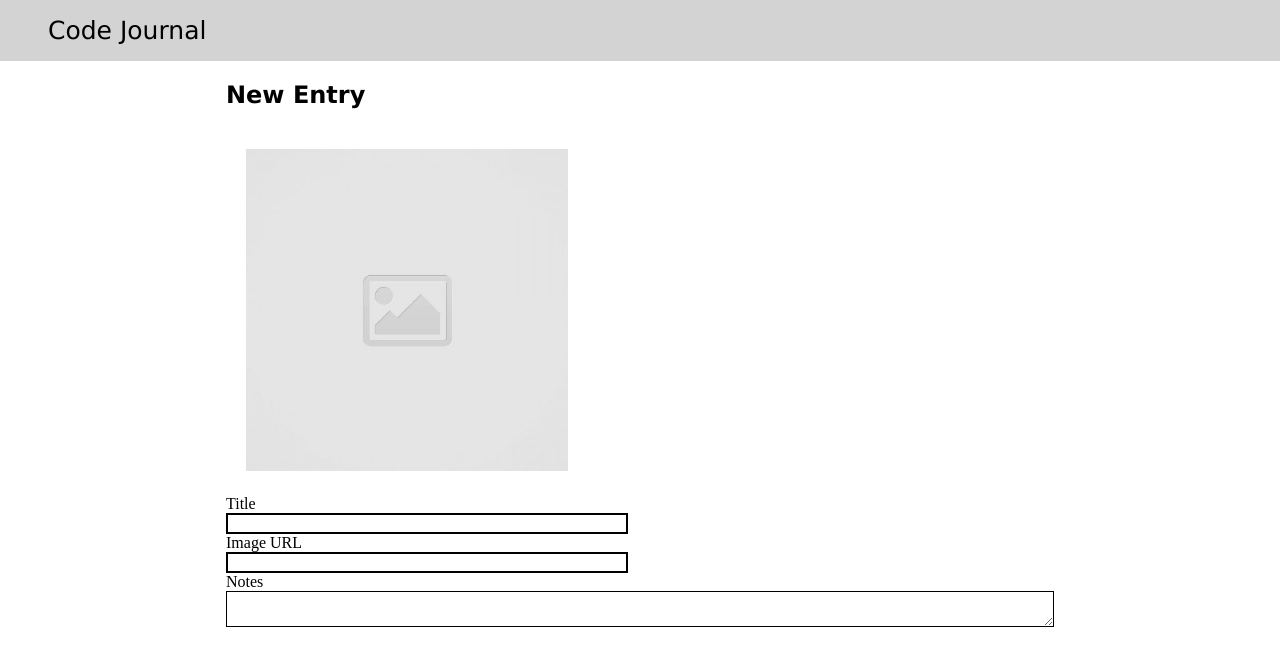
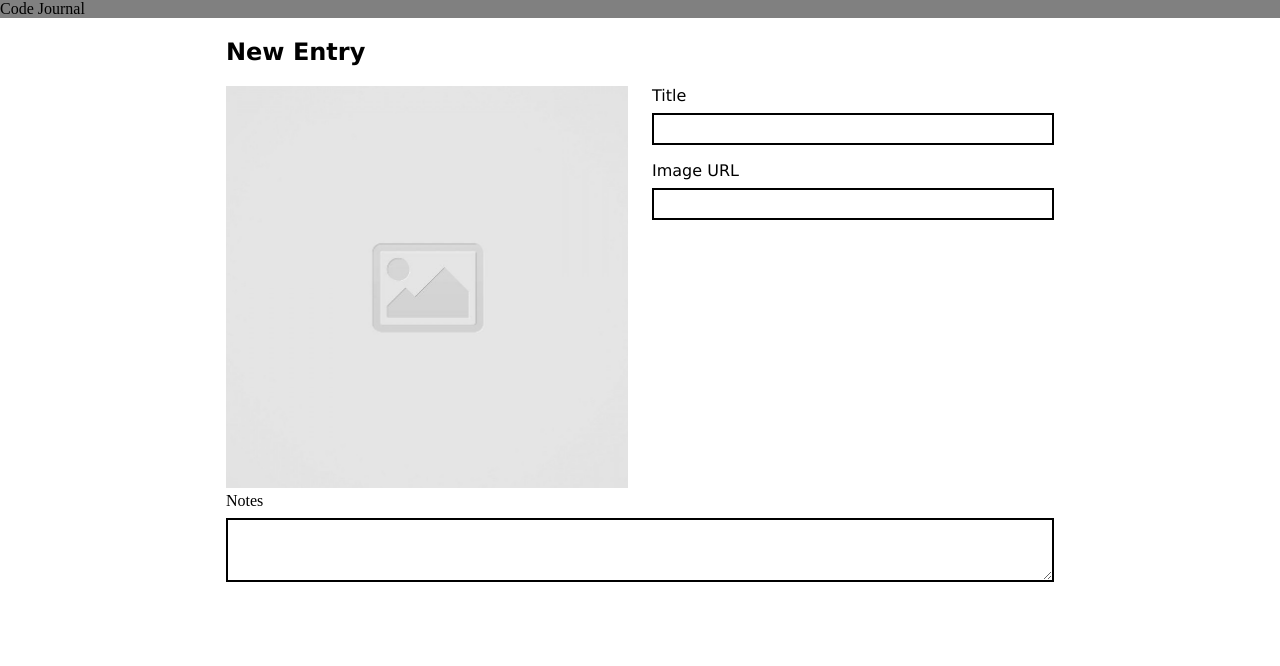
Before and after one commit to Andy-Duenas/code-journal, a website: page index.html in a window 1280 px wide. Drawn offline with Linux system fonts and the light colour scheme.

Commit message:
finishing up css

```diff
--- a/css/layout.css
+++ b/css/layout.css
@@ -9,13 +9,8 @@
 }
 
 .column-head {
-  width: 100vw;
-  background-color: lightgrey;
-  font-size: 25px;
-  padding-left: 3rem;
-  padding-top: 1rem;
-  padding-bottom: 1rem;
-  font-family: 'Lucida Sans', 'Lucida Sans Regular', 'Lucida Grande', 'Lucida Sans Unicode', Geneva, Verdana, sans-serif;
+  width: 100%;
+  background-color: grey;
 }
 
 .row {
@@ -32,16 +27,31 @@
   font-family: 'Lucida Sans', 'Lucida Sans Regular', 'Lucida Grande', 'Lucida Sans Unicode', Geneva, Verdana, sans-serif;
 }
 
+.right-column-half {
+  width: 100%;
+}
+
 .square-img {
-  width: 90%;
-  padding: 20px;
+  width: 100%;
+}
+
+.label-text {
+  font-family: 'Lucida Sans', 'Lucida Sans Regular', 'Lucida Grande', 'Lucida Sans Unicode', Geneva, Verdana, sans-serif;
 }
 
 input,
 textarea {
   width: 100%;
+  height: 2rem;
+  margin-top: 0.5rem;
+  margin-bottom: 1rem;
   border-color: black;
   border-style: solid;
+  border-width: 2px;
+}
+
+textarea {
+  height: 4rem;
 }
 
 @media screen and (min-width: 768px) {
@@ -57,4 +67,8 @@ textarea {
   .column-half {
     width: 50%;
   }
+
+  .row {
+    flex-basis: calc(100% / 2);
+  }
 }
--- a/index.html
+++ b/index.html
@@ -22,9 +22,9 @@
         <h2 class="top-title">New Entry</h2>
       </div>
     </div>
-    <div class="row">
-      <div data-view="entry-form">
-        <form>
+    <div data-view="entry-form">
+      <form>
+        <div class="row">
           <div class="column-half">
             <img src="images/placeholder-image-square.jpg" alt="place-holder" class="square-img">
           </div>
@@ -33,21 +33,21 @@
             <div>
               <input type="text" id="title">
             </div>
-          </div>
-          <div class="column-half">
             <label class="label-text" for="url"> Image URL </label>
             <div>
               <input type="url" id="url">
             </div>
           </div>
+        </div>
+        <div class="row">
           <div class="column-full">
             <label for="textarea"> Notes </label>
             <div>
               <textarea id="textarea"></textarea>
             </div>
           </div>
-        </form>
-      </div>
+        </div>
+      </form>
     </div>
   </main>
   <script src="js/data.js"></script>
```
